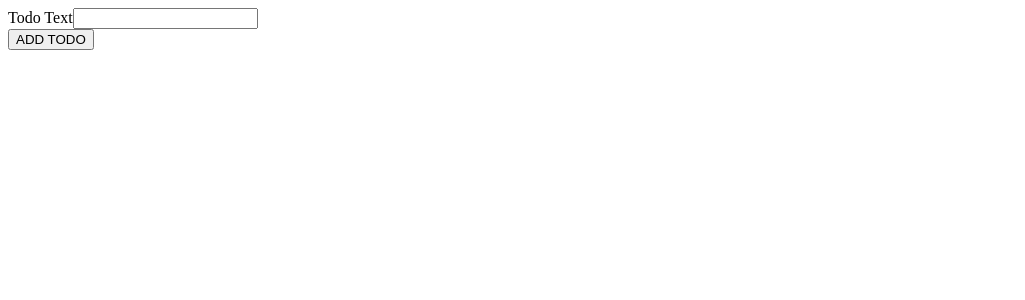
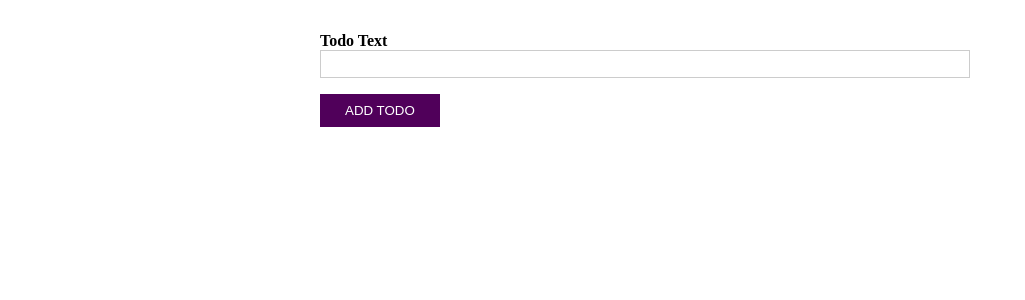
Before and after one commit to jihyeon-kimy/typescript-study, a React (Create React App) app: page / in a window 1280 px wide. Shown: the top 300 px of the page, without its empty margins (0-1025 px from the left). Built offline with nearby package versions, Linux system fonts and the light colour scheme.

Commit message:
Style: CSS 추가

```diff
--- /dev/null
+++ b/src/components/NewTodo.css
@@ -0,0 +1,47 @@
+form {
+  width: 90%;
+  max-width: 40rem;
+  margin: 2rem auto;
+}
+
+.form-control {
+  margin-bottom: 1rem;
+}
+
+label, input {
+  display: block;
+  width: 100%;
+}
+
+label {
+  font-weight: bold;
+}
+
+input {
+  font: inherit;
+  border: 1px solid #ccc;
+  padding: 0.25rem;
+}
+
+input:focus {
+  outline: none;
+  border-color: #50005a;
+}
+
+button {
+  background: #50005a;
+  border: 1px solid #50005a;
+  color: white;
+  padding: 0.5rem 1.5rem;
+  cursor: pointer;
+}
+
+button:focus {
+  outline: none;
+}
+
+button:hover,
+button:active {
+  background: #6a0a77;
+  border-color: #6a0a77;
+}
--- a/src/components/NewTodo.tsx
+++ b/src/components/NewTodo.tsx
@@ -1,4 +1,5 @@
 import React, { useRef } from "react";
+import "./NewTodo.css";
 
 interface NewTodoProps {
   onAddTodo: (todoText: string) => void;
@@ -14,7 +15,7 @@
 
   return (
     <form onSubmit={todoSubmitHandler}>
-      <div>
+      <div className="form-control">
         <label htmlFor="todo-text">Todo Text</label>
         <input type="text" id="todo-text" ref={textInputRef} />
       </div>
--- /dev/null
+++ b/src/components/TodoList.css
@@ -0,0 +1,17 @@
+ul {
+  list-style: none;
+  width: 90%;
+  max-width: 40rem;
+  margin: 2rem auto;
+  padding: 0;
+}
+
+li {
+  margin: 1rem 0;
+  padding: 1rem;
+  box-shadow: 0 2px 8px rgba(0, 0, 0, 0.26);
+  border-radius: 6px;
+  display: flex;
+  justify-content: space-between;
+  align-items: center;
+}
--- a/src/components/TodoList.tsx
+++ b/src/components/TodoList.tsx
@@ -1,4 +1,5 @@
 import React from "react";
+import "./TodoList.css";
 
 interface TodoListProps {
   items: { id: string; text: string }[];
```
